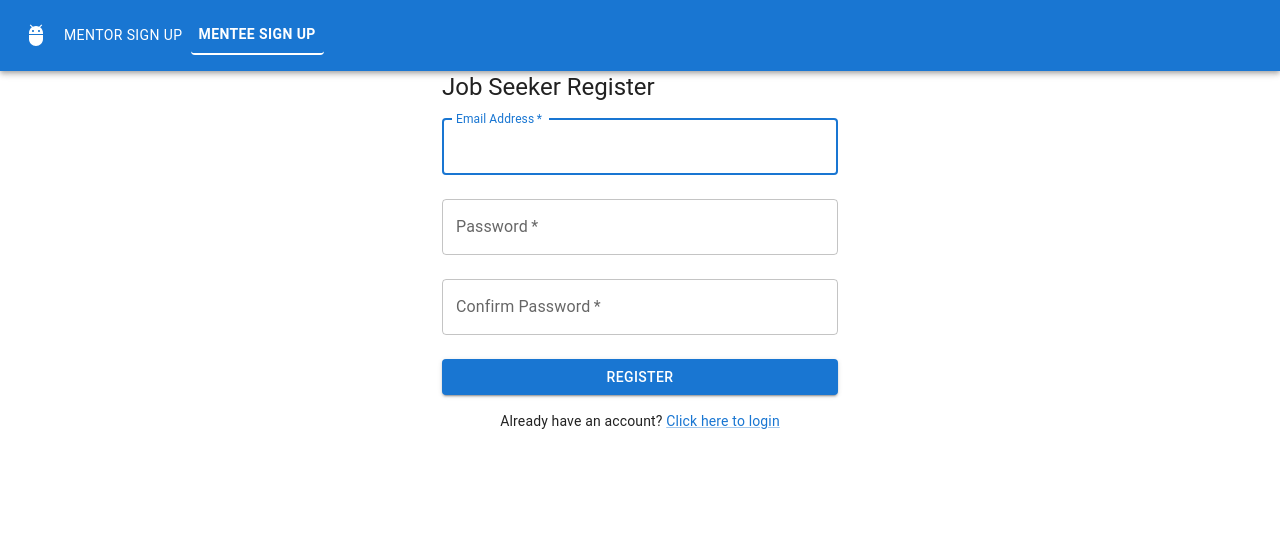
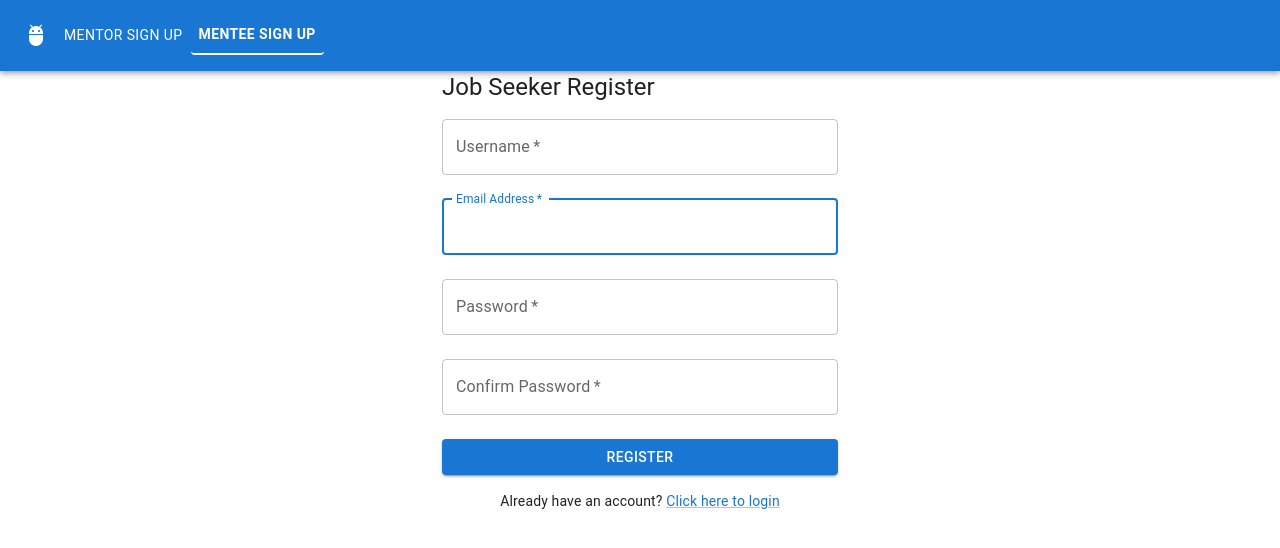
Before and after one commit to lyao4321/hackathon2023, a React (Create React App) app in the folder frontend/: page /register in a window 1280 px wide. Shown: the top 548 px of the page. Built offline with nearby package versions, Linux system fonts and the light colour scheme.

Commit message:
front end too

```diff
--- a/frontend/src/containers/Login.tsx
+++ b/frontend/src/containers/Login.tsx
@@ -11,13 +11,13 @@ import {
 import '../styles/login.css';
 
 function Login(): React.ReactElement {
-    const [email, setEmail] = useState<string>('');
+    const [credential, setCredential] = useState<string>('');
     const [password, setPassword] = useState<string>('');
     const navigation = useNavigate();
 
 
-    const handleEmailChange = (event: React.ChangeEvent<HTMLInputElement>) => {
-        setEmail(event.target.value);
+    const handleCredentialChange = (event: React.ChangeEvent<HTMLInputElement>) => {
+        setCredential(event.target.value);
     };
 
     const handlePasswordChange = (event: React.ChangeEvent<HTMLInputElement>) => {
@@ -34,7 +34,7 @@ function Login(): React.ReactElement {
                     'Content-Type': 'application/json'
                 },
                 body: JSON.stringify({
-                    email: email,
+                    credential: credential,
                     password: password
                 })
             });
@@ -72,13 +72,13 @@ function Login(): React.ReactElement {
                             margin="normal"
                             required
                             fullWidth
-                            id="email"
-                            label="Email Address"
-                            name="email"
-                            autoComplete="email"
+                            id="credential"
+                            label="Email Address or Username"
+                            name="credential"
+                            autoComplete="credential"
                             autoFocus
-                            value={email}
-                            onChange={handleEmailChange}
+                            value={credential}
+                            onChange={handleCredentialChange}
                         />
                         <TextField
                             variant="outlined"
--- a/frontend/src/containers/Register.tsx
+++ b/frontend/src/containers/Register.tsx
@@ -13,6 +13,7 @@ function Register(): React.ReactElement {
 
     const navigate = useNavigate();
     const [email, setEmail] = useState<string>('');
+    const [username, setUsername] = useState<string>('');
     const [password, setPassword] = useState<string>('');
     const [confirmPassword, setConfirmPassword] = useState<string>('');
     const [error , setError] = useState<boolean>(false);
@@ -29,6 +30,9 @@ function Register(): React.ReactElement {
         setConfirmPassword(event.target.value);
     };
 
+    const handleUsernameChange = (event: React.ChangeEvent<HTMLInputElement>) => {
+        setUsername(event.target.value);
+    };
 
     const handleSubmit = async (event: React.FormEvent) => {
         event.preventDefault();
@@ -49,6 +53,7 @@ function Register(): React.ReactElement {
                     'Content-Type': 'application/json'
                 },
                 body: JSON.stringify({
+                    username: username,
                     email: email,
                     password: password
                 })
@@ -79,6 +84,19 @@ function Register(): React.ReactElement {
                     Job Seeker Register
                 </Typography>
                 <form noValidate onSubmit={handleSubmit}>
+                <TextField
+                        variant="outlined"
+                        margin="normal"
+                        required
+                        fullWidth
+                        id="username"
+                        label="Username"
+                        name="username"
+                        autoComplete="username"
+                        autoFocus
+                        value={username}
+                        onChange={handleUsernameChange}
+                    />
                     <TextField
                         variant="outlined"
                         margin="normal"
```
